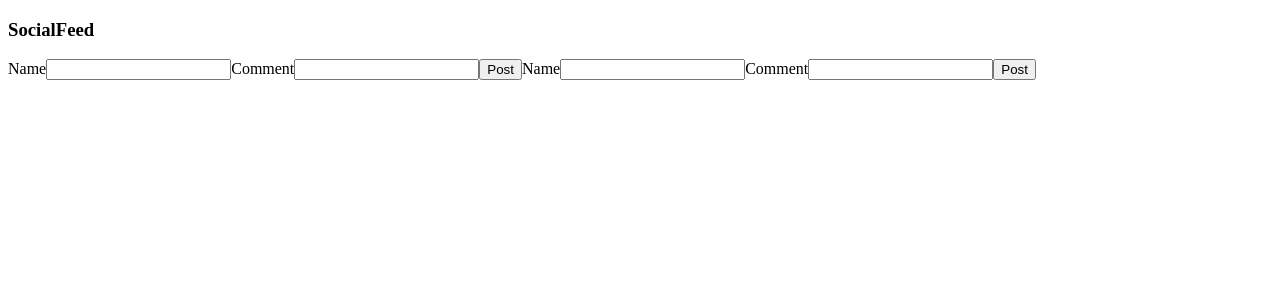
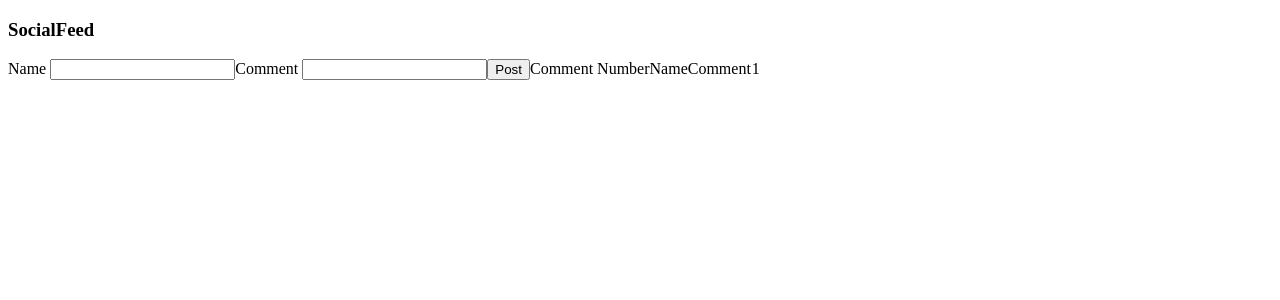
Before and after one commit to matthew-pryor/Social-Feed, a React (Create React App) app: page / in a window 1280 px wide. Shown: the top 300 px of the page. Built offline with nearby package versions, Linux system fonts and the light colour scheme.

Commit message:
adjusted the CreatePost component + created the DisplayPosts component and instantiated it in the app

```diff
--- a/src/App.js
+++ b/src/App.js
@@ -4,14 +4,16 @@ import CreatePost from "./Components/CreatePost/CreatePost";
 
 function App() {
 
-  const [entries, setEntries] = useState([{weight: 175, date: '11-23-2021'}, {weight: 178, date: '11-22-2021'}])
+  const [entries] = useState([{name: '', comment: ''}])
 
   return (
     <div>
 
       <h3>SocialFeed</h3>
 
-      <CreatePost parentEntries={entries}/>
+      <CreatePost/>
+
+      <DisplayPosts parentEntries={entries}/>
 
     </div>
   );
--- a/src/Components/CreatePost/CreatePost.jsx
+++ b/src/Components/CreatePost/CreatePost.jsx
@@ -6,25 +6,25 @@ const CreatePost = (props) => {
     const [name, setName] = useState('');
     const [comment, setComment] = useState('')
 
-    function submitComment(commentEvent){
-        commentEvent.preventDefault();
-        alert("Name: " + name + ("\n") + "comment: " + comment)
+    function submitComment(event){
+        event.preventDefault();
+        let newPost = {
+            name: name,
+            comment: comment
+        };
+
     }
 
     return (
 
         <post>
-            {props.parentEntries.map((entry)=> {
-                return(
                 <postcontent onSubmit={submitComment}>
-                    <entry>Name</entry>
+                    <entry>Name </entry>
                     <input type='text' onChange={(event) => setName(event.target.value)} value={name}/>
-                    <entry>Comment</entry>
+                    <entry>Comment </entry>
                     <input type='text' onChange={(event) => setComment(event.target.value)} value={comment} />
                     <button type="submit">Post</button>
                 </postcontent>
-                )
-            })}
         </post>
      );
 }
--- a/src/Components/DisplayPosts/DisplayPosts.jsx
+++ b/src/Components/DisplayPosts/DisplayPosts.jsx
@@ -1,25 +1,26 @@
 const DisplayPosts = (props) => {
     return (
-        <table>
-            <thead>
-            <tr>
-                <th>Entry Number</th>
-                <th>Weight</th>
-                <th>Date</th>
-            </tr>
-            </thead>
-            <tbody>
+        <post>
+            <feed>
+                <fr>
+                    <fh>Comment Number</fh>
+                    <fh>Name</fh>
+                    <fh>Comment</fh>
+                </fr>
+            </feed>
+
+            <pbody>
             {props.parentEntries.map((entry, index)=> {
                 return(
                 <tr>
                     <td>{index + 1}</td>
-                    <td>{entry.weight}</td>
-                    <td>{entry.date}</td>
+                    <td>{entry.name}</td>
+                    <td>{entry.comment}</td>
                 </tr>
                 )
             })}
-            </tbody>
-      </table>
+            </pbody>
+      </post>
      );
 }
 
```
